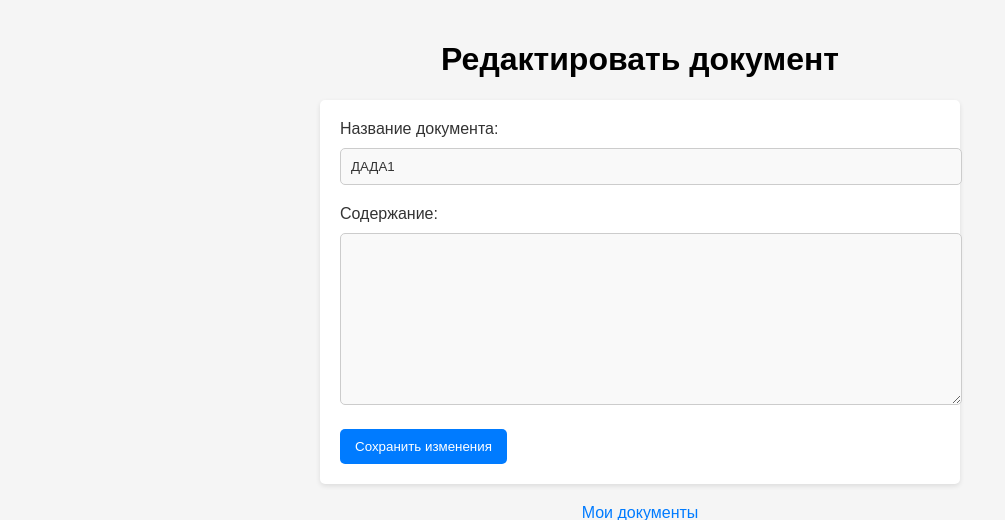
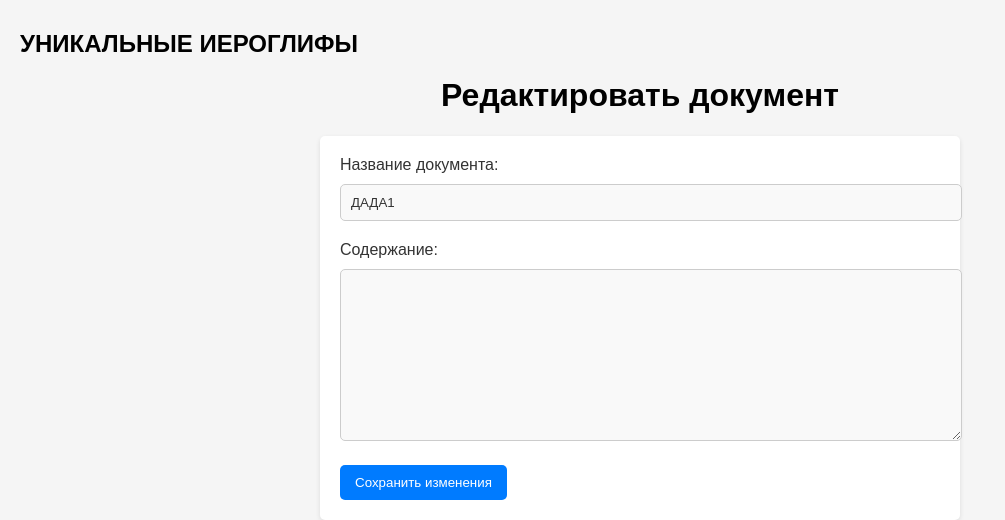
Before and after one commit to Vitya07/chinese_mine_work, a Flask app: page /document/edit/2 in a window 1280 px wide. Shown: the top 520 px of the page, without its empty margins (0-1005 px from the left). Run offline with Flask 3, Linux system fonts and the light colour scheme; a user stored in the database is signed in; data comes from the database, SQL or seed files in the repository.

Commit message:
Update edit_document.html

```diff
--- a/templates/edit_document.html
+++ b/templates/edit_document.html
@@ -61,9 +61,27 @@
         a:hover {
             text-decoration: underline;
         }
+
+        .unique-title {
+            position: absolute; /* Абсолютное позиционирование */
+            top: 0; /* Убираем отступ сверху */
+            left: 0; /* Убираем отступ слева */
+            padding: 10px 20px; /* Внутренние отступы для эстетики */
+            margin: 0; /* Убираем внешние отступы */
+        }
+
+        .unique-title a {
+            text-decoration: none; /* Убираем подчеркивание */
+            color: #000; /* Устанавливаем черный цвет текста */
+            font-size: 24px; /* Размер текста */
+        }
     </style>
 </head>
-<body>
+<body><div class="unique-title">
+    <h2><a href="/">УНИКАЛЬНЫЕ ИЕРОГЛИФЫ</a></h2>
+</div>
+<br>
+<br>
     <h1>Редактировать документ</h1>
     <form action="{{ url_for('edit_document', doc_id=document.id) }}" method="POST">
         <label for="title">Название документа:</label>
```
